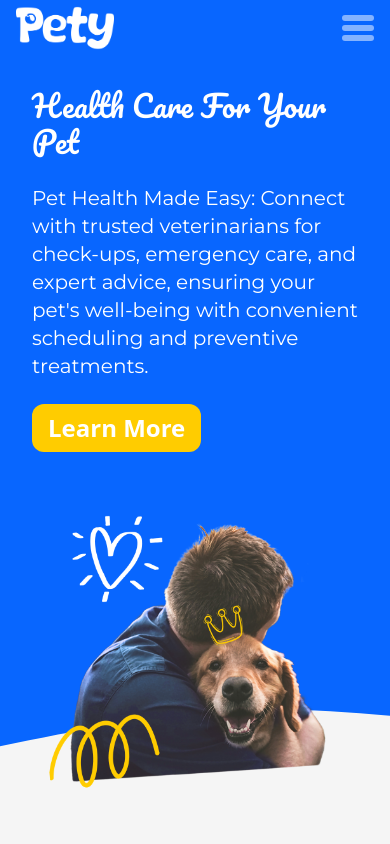
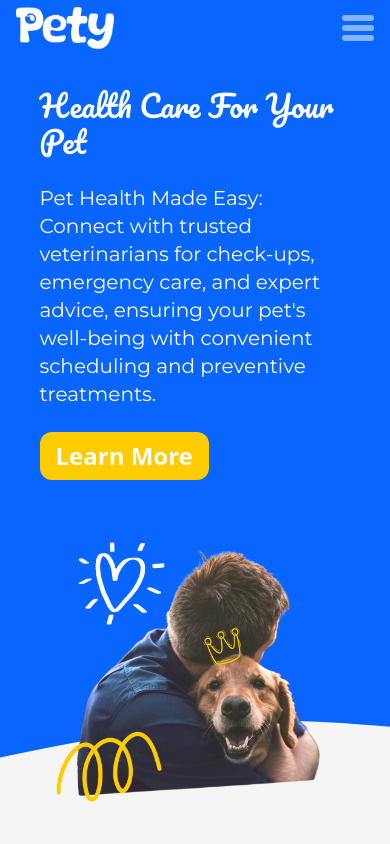
Before and after one commit to AhmedZahran15/Pety---Pet-Care, a React (Vite) app: page / in a window 390 px wide. Shown: the top 844 px of the page. Built offline with nearby package versions, Linux system fonts and the light colour scheme; no server answers; what react-geocode would draw is missing.

Commit message:
refactor: Update tailwind.config.js to add responsive screen sizes

```diff
--- a/tailwind.config.js
+++ b/tailwind.config.js
@@ -2,6 +2,13 @@
 export default {
   content: ["./index.html", "./src/**/*.{js,ts,jsx,tsx}"],
   theme: {
+    screens: {
+      xs: "375px",
+      sm: "640px",
+      md: "768px",
+      lg: "1024px",
+      xl: "1280px",
+    },
     extend: {
       fontFamily: {
         Pacifico: ["Pacifico", "cursive"],
```
